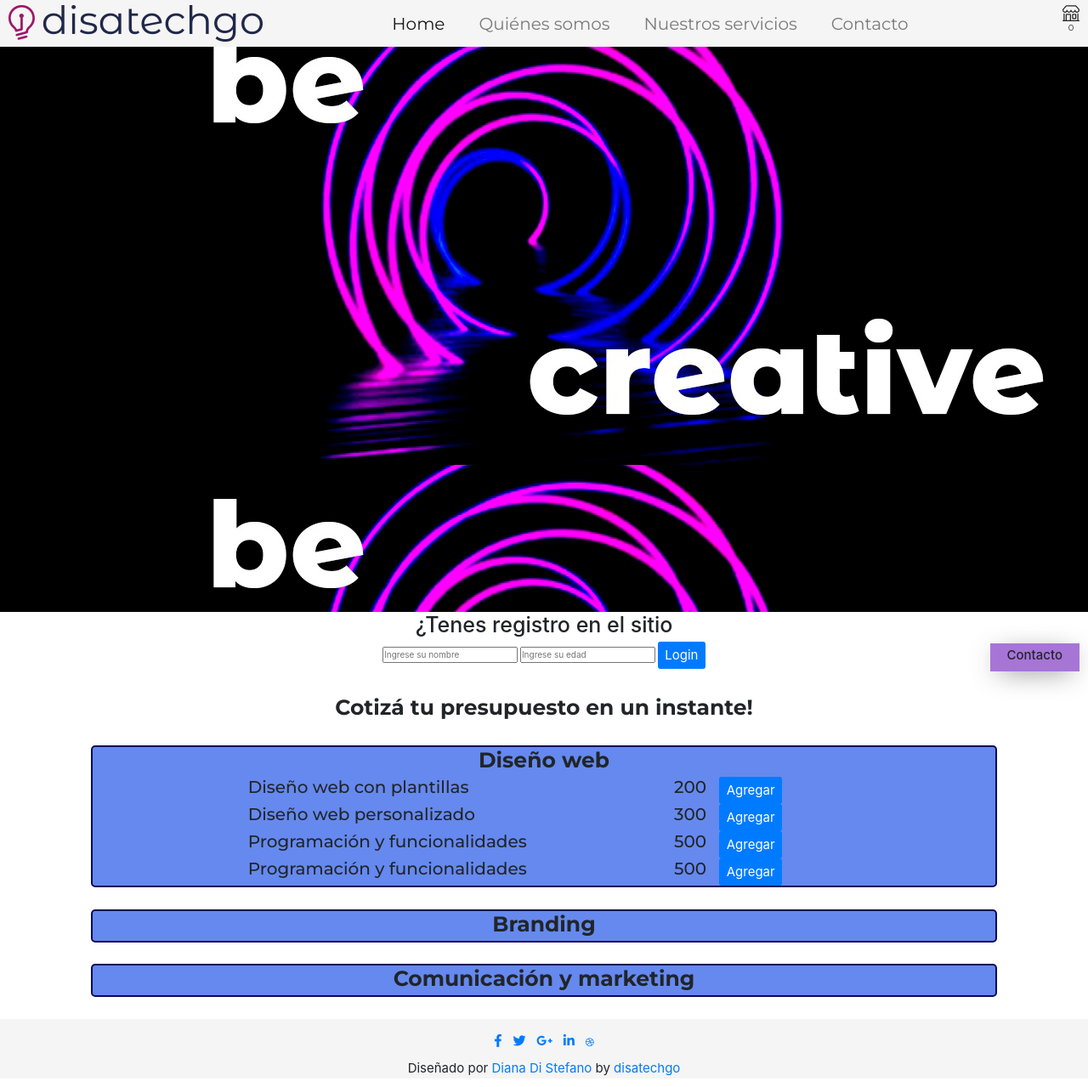
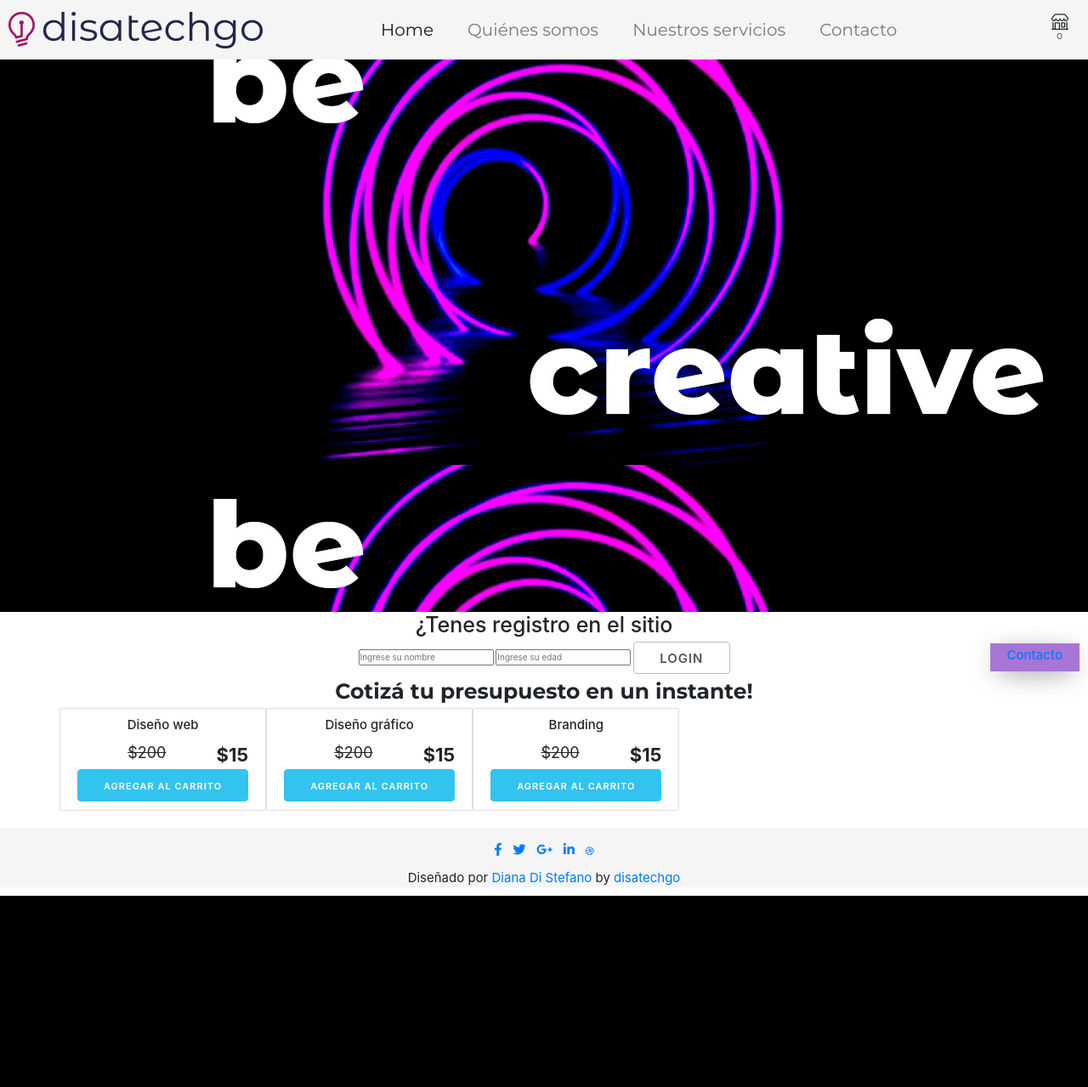
Before and after one commit to dianaledist/disatechgo-web, a PHP site: page / in a window 1280 px wide. Shown: the whole page at 85% size. After the commit the page ends 1054 px from the top, so only its background shows below. Run offline with PHP 8.4, Linux system fonts and the light colour scheme; some libraries are stand-ins or nearby versions.

Commit message:
cards y submenu carrito

```diff
--- a/index.html
+++ b/index.html
@@ -15,7 +15,8 @@
 <body>
 
   <header class="header_home">
-      <nav class="navbar navbar-expand-lg navbar-light scrolling-navbar nav">
+
+    <nav class="navbar navbar-expand-lg navbar-light scrolling-navbar nav">
         <div class="header_nav-logo">
           <a href="index.html">
               <img src="images/logo.png" class="navbar-img" alt="logo">
@@ -45,18 +46,21 @@
             <div class="two columns u-pull-right">
                 <ul>
                   <li class="submenu">
-                    <svg width="2em" height="2em" viewBox="0 0 16 16" class="bi bi-shop" fill="currentColor" xmlns="http://www.w3.org/2000/svg">
-                      <path fill-rule="evenodd" d="M2.97 1.35A1 1 0 0 1 3.73 1h8.54a1 1 0 0 1 .76.35l2.609 3.044A1.5 1.5 0 0 1 16 5.37v.255a2.375 2.375 0 0 1-4.25 1.458A2.371 2.371 0 0 1 9.875 8 2.37 2.37 0 0 1 8 7.083 2.37 2.37 0 0 1 6.125 8a2.37 2.37 0 0 1-1.875-.917A2.375 2.375 0 0 1 0 5.625V5.37a1.5 1.5 0 0 1 .361-.976l2.61-3.045zm1.78 4.275a1.375 1.375 0 0 0 2.75 0 .5.5 0 0 1 1 0 1.375 1.375 0 0 0 2.75 0 .5.5 0 0 1 1 0 1.375 1.375 0 1 0 2.75 0V5.37a.5.5 0 0 0-.12-.325L12.27 2H3.73L1.12 5.045A.5.5 0 0 0 1 5.37v.255a1.375 1.375 0 0 0 2.75 0 .5.5 0 0 1 1 0zM1.5 8.5A.5.5 0 0 1 2 9v6h1v-5a1 1 0 0 1 1-1h3a1 1 0 0 1 1 1v5h6V9a.5.5 0 0 1 1 0v6h.5a.5.5 0 0 1 0 1H.5a.5.5 0 0 1 0-1H1V9a.5.5 0 0 1 .5-.5zM4 15h3v-5H4v5zm5-5a1 1 0 0 1 1-1h2a1 1 0 0 1 1 1v3a1 1 0 0 1-1 1h-2a1 1 0 0 1-1-1v-3zm3 0h-2v3h2v-3z"/>
-                    </svg>
-                    <div class="header_nav-shopcantidad">
-                      <span class="nav_cantidad" id="cantidadP">0</span>
+
+                    <div class="header_nav-shop" onclick="openNav()">
+                      <div class="p-2 m-2">
+                        <svg width="2em" height="2em" viewBox="0 0 16 16" class="bi bi-shop" fill="currentColor" xmlns="http://www.w3.org/2000/svg">
+                        <path fill-rule="evenodd" d="M2.97 1.35A1 1 0 0 1 3.73 1h8.54a1 1 0 0 1 .76.35l2.609 3.044A1.5 1.5 0 0 1 16 5.37v.255a2.375 2.375 0 0 1-4.25 1.458A2.371 2.371 0 0 1 9.875 8 2.37 2.37 0 0 1 8 7.083 2.37 2.37 0 0 1 6.125 8a2.37 2.37 0 0 1-1.875-.917A2.375 2.375 0 0 1 0 5.625V5.37a1.5 1.5 0 0 1 .361-.976l2.61-3.045zm1.78 4.275a1.375 1.375 0 0 0 2.75 0 .5.5 0 0 1 1 0 1.375 1.375 0 0 0 2.75 0 .5.5 0 0 1 1 0 1.375 1.375 0 1 0 2.75 0V5.37a.5.5 0 0 0-.12-.325L12.27 2H3.73L1.12 5.045A.5.5 0 0 0 1 5.37v.255a1.375 1.375 0 0 0 2.75 0 .5.5 0 0 1 1 0zM1.5 8.5A.5.5 0 0 1 2 9v6h1v-5a1 1 0 0 1 1-1h3a1 1 0 0 1 1 1v5h6V9a.5.5 0 0 1 1 0v6h.5a.5.5 0 0 1 0 1H.5a.5.5 0 0 1 0-1H1V9a.5.5 0 0 1 .5-.5zM4 15h3v-5H4v5zm5-5a1 1 0 0 1 1-1h2a1 1 0 0 1 1 1v3a1 1 0 0 1-1 1h-2a1 1 0 0 1-1-1v-3zm3 0h-2v3h2v-3z"/>
+                        </svg>
+                        <span class="nav_cantidad" id="cantidadP">0</span>
+                      </div>
+
                     </div>
                           <div id="carrito">
 
                                   <table id="lista-carrito" class="u-full-width">
                                       <thead>
                                           <tr>
-                                              <th><h5>Imagen</h5></th>
                                               <th><h5>Nombre</h5></th>
                                               <th><h5>Precio</h5></th>
                                               <th><h5>Cantidad</h5></th>
@@ -70,8 +74,6 @@
                           </div>
                   </li>
               </ul>
-
-
             </div>
 
       </nav>
@@ -90,9 +92,60 @@
   </div>
 
 
-  <div class="text-center container-fluid mt-5 mb-5"><h2>Cotizá tu presupuesto en un instante!</h2></div>
 
-  <div class="container-fluid home_pricing-web col-10">
+  <section class="tienda" id="tienda">
+    <div class="titulo-tienda text-center container-fluid">
+
+        <!-- grilla de productos -->
+
+        <div id="lista-cursos" class="container justify-content-center">
+          <h2>
+            Cotizá tu presupuesto en un instante!
+          </h2>
+          <div class="row">
+              <div class="four columns">
+                  <div class="card">
+                      <div class="info-card">
+                          <h4>Diseño web</h4>
+<!--                           <img src="img/estrellas.png"> -->
+                          <p class="precio">$200  <span class="u-pull-right ">$15</span></p>
+                          <a href="#" class="u-full-width button-primary button input agregar-carrito" data-id="1">Agregar Al Carrito</a>
+                      </div>
+                  </div> <!--.card-->
+              </div>
+              <div class="four columns">
+                      <div class="card">
+                          <div class="info-card">
+                              <h4>Diseño gráfico</h4>
+ <!--                              <img src="img/estrellas.png"> -->
+                              <p class="precio">$200  <span class="u-pull-right ">$15</span></p>
+                              <a href="#" class="u-full-width button-primary button input agregar-carrito" data-id="2">Agregar Al Carrito</a>
+                          </div>
+                      </div>
+              </div>
+              <div class="four columns">
+                      <div class="card">
+                          <div class="info-card">
+                              <h4>Branding</h4>
+<!--                               <img src="img/estrellas.png"> -->
+                              <p class="precio">$200  <span class="u-pull-right ">$15</span></p>
+                              <a href="#" class="u-full-width button-primary button input agregar-carrito" data-id="3">Agregar Al Carrito</a>
+                          </div>
+                      </div> <!--.card-->
+              </div>
+            </div>
+
+
+
+
+
+    </div>
+  </section>
+
+
+
+
+<!--   <div class="container home_pricing-web">
     <div class="home_pricing-servicio d-flex justify-content-center">
       <h2 class="home_pricing-servicio-titulo">Diseño web</h2>
     </div>
@@ -112,7 +165,7 @@
 
   <div class="infoPresupuesto container text-center">
   <h2 class="container text-center" style="display:none">El presupuesto es: </h2>
-  </div>
+  </div> -->
 
 <!--   <div class="text-center mb-5">
   <input type="button" name="enviar" value="Calcular" onclick="Calcular()" class="btn btn-primary home_boton">
--- /dev/null
+++ b/scss/_componentes.scss
@@ -0,0 +1,56 @@
+.button,
+button,
+input[type="submit"],
+input[type="reset"],
+input[type="button"] {
+  display: inline-block;
+  height: 38px;
+  padding: 0 30px;
+  color: #555;
+  text-align: center;
+  font-size: 11px;
+  font-weight: 600;
+  line-height: 38px;
+  letter-spacing: .1rem;
+  text-transform: uppercase;
+  text-decoration: none;
+  white-space: nowrap;
+  background-color: transparent;
+  border-radius: 4px;
+  border: 1px solid #bbb;
+  cursor: pointer;
+  box-sizing: border-box; }
+.button:hover,
+button:hover,
+input[type="submit"]:hover,
+input[type="reset"]:hover,
+input[type="button"]:hover,
+.button:focus,
+button:focus,
+input[type="submit"]:focus,
+input[type="reset"]:focus,
+input[type="button"]:focus {
+  color: #333;
+  border-color: #888;
+  outline: 0; }
+.button.button-primary,
+button.button-primary,
+input[type="submit"].button-primary,
+input[type="reset"].button-primary,
+input[type="button"].button-primary {
+  color: #FFF;
+  background-color: #33C3F0;
+  border-color: #33C3F0; }
+.button.button-primary:hover,
+button.button-primary:hover,
+input[type="submit"].button-primary:hover,
+input[type="reset"].button-primary:hover,
+input[type="button"].button-primary:hover,
+.button.button-primary:focus,
+button.button-primary:focus,
+input[type="submit"].button-primary:focus,
+input[type="reset"].button-primary:focus,
+input[type="button"].button-primary:focus {
+  color: #FFF;
+  background-color: #1EAEDB;
+  border-color: #1EAEDB; }
--- a/scss/_footer.scss
+++ b/scss/_footer.scss
@@ -16,6 +16,6 @@ footer {
     -webkit-box-shadow: 0px 6px 32px -10px rgba(0,0,0,0.75);
     -moz-box-shadow: 0px 6px 32px -10px rgba(0,0,0,0.75);
     box-shadow: 0px 6px 32px -10px rgba(0,0,0,0.75);
-    color: var(--obscuro);
+
     text-decoration: none;
 }
--- a/scss/_header.scss
+++ b/scss/_header.scss
@@ -24,19 +24,18 @@
     }
 }
 
-
-
 ul {
     list-style: none;
 }
+
 .submenu {
     position: relative;
 }
+
 .submenu #carrito{
     display: none;
 }
 .submenu:hover #carrito{
-
     display: block;
     position: absolute;
     right:0;
@@ -45,6 +44,17 @@ ul {
     z-index: 1;
     background-color: white;
     padding: 20px;
-    min-height: 100vh;
+    min-height: 400px;
     min-width: 300px;
 }
+
+.u-full-width {
+    width: 100%;
+    box-sizing: border-box; }
+  .u-max-full-width {
+    max-width: 100%;
+    box-sizing: border-box; }
+  .u-pull-right {
+    float: right; }
+  .u-pull-left {
+    float: left; }
--- a/scss/_home.scss
+++ b/scss/_home.scss
@@ -1,3 +1,26 @@
+#lista-cursos .row {
+    margin-bottom:20px;
+}
+
+.info-card  {
+    padding: 10px 20px;
+}
+
+.info-card p,
+.card h4 {
+    margin-bottom: 5px;
+}
+.info-card .precio {
+    text-decoration: line-through;
+    font-size: 18px;
+    margin-top: 10px;
+}
+.info-card .precio span {
+    font-weight: 700;
+    font-size: 22px;
+}
+
+/*
 ////Hacer una variable para el estilo de la caja
 
 .home_pricing-web {
@@ -20,3 +43,5 @@
     background-color: rgb(101, 137, 238);
     margin-bottom: 2%;
 }
+
+ */
--- a/scss/style.css
+++ b/scss/style.css
@@ -47,8 +47,28 @@ ul {
   z-index: 1;
   background-color: white;
   padding: 20px;
-  min-height: 100vh;
+  min-height: 400px;
   min-width: 300px;
+}
+
+.u-full-width {
+  width: 100%;
+  -webkit-box-sizing: border-box;
+          box-sizing: border-box;
+}
+
+.u-max-full-width {
+  max-width: 100%;
+  -webkit-box-sizing: border-box;
+          box-sizing: border-box;
+}
+
+.u-pull-right {
+  float: right;
+}
+
+.u-pull-left {
+  float: left;
 }
 
 footer {
@@ -67,7 +87,6 @@ footer {
   background-color: #a775d6;
   -webkit-box-shadow: 0px 6px 32px -10px rgba(0, 0, 0, 0.75);
   box-shadow: 0px 6px 32px -10px rgba(0, 0, 0, 0.75);
-  color: var(--obscuro);
   text-decoration: none;
 }
 
@@ -96,28 +115,120 @@ h6 {
   font-size: 1.5rem !important;
 }
 
+#lista-cursos .row {
+  margin-bottom: 20px;
+}
+
+.info-card {
+  padding: 10px 20px;
+}
+
+.info-card p,
+.card h4 {
+  margin-bottom: 5px;
+}
+
+.info-card .precio {
+  text-decoration: line-through;
+  font-size: 18px;
+  margin-top: 10px;
+}
+
+.info-card .precio span {
+  font-weight: 700;
+  font-size: 22px;
+}
+
+/*
+////Hacer una variable para el estilo de la caja
+
 .home_pricing-web {
     border-radius: 5px 5px 5px 5px;
     border: 2px solid #0c0758;
-  background-color: #6589ee;
+    background-color: rgb(101, 137, 238);
     margin-bottom: 2%;
 }
 
 .home_pricing-branding {
     border-radius: 5px 5px 5px 5px;
     border: 2px solid #0c0758;
-  background-color: #6589ee;
+    background-color: rgb(101, 137, 238);
     margin-bottom: 2%;
 }
 
 .home_pricing-comunicacion {
     border-radius: 5px 5px 5px 5px;
     border: 2px solid #0c0758;
-  background-color: #6589ee;
+    background-color: rgb(101, 137, 238);
     margin-bottom: 2%;
 }
 
-/* @import "componentes"; */
+ */
+.button,
+button,
+input[type="submit"],
+input[type="reset"],
+input[type="button"] {
+  display: inline-block;
+  height: 38px;
+  padding: 0 30px;
+  color: #555;
+  text-align: center;
+  font-size: 11px;
+  font-weight: 600;
+  line-height: 38px;
+  letter-spacing: .1rem;
+  text-transform: uppercase;
+  text-decoration: none;
+  white-space: nowrap;
+  background-color: transparent;
+  border-radius: 4px;
+  border: 1px solid #bbb;
+  cursor: pointer;
+  -webkit-box-sizing: border-box;
+          box-sizing: border-box;
+}
+
+.button:hover,
+button:hover,
+input[type="submit"]:hover,
+input[type="reset"]:hover,
+input[type="button"]:hover,
+.button:focus,
+button:focus,
+input[type="submit"]:focus,
+input[type="reset"]:focus,
+input[type="button"]:focus {
+  color: #333;
+  border-color: #888;
+  outline: 0;
+}
+
+.button.button-primary,
+button.button-primary,
+input[type="submit"].button-primary,
+input[type="reset"].button-primary,
+input[type="button"].button-primary {
+  color: #FFF;
+  background-color: #33C3F0;
+  border-color: #33C3F0;
+}
+
+.button.button-primary:hover,
+button.button-primary:hover,
+input[type="submit"].button-primary:hover,
+input[type="reset"].button-primary:hover,
+input[type="button"].button-primary:hover,
+.button.button-primary:focus,
+button.button-primary:focus,
+input[type="submit"].button-primary:focus,
+input[type="reset"].button-primary:focus,
+input[type="button"].button-primary:focus {
+  color: #FFF;
+  background-color: #1EAEDB;
+  border-color: #1EAEDB;
+}
+
 * {
   padding: 0;
   margin: 0;
--- a/scss/style.scss
+++ b/scss/style.scss
@@ -4,7 +4,7 @@
 @import "variables";
 @import "home";
 
-/* @import "componentes"; */
+@import "componentes";
 
 
 *{
```
Also changed, not shown: datos.txt (+36 -0 lines), js/codigo.js (+99 -38 lines), 1 other file. Lines whose indentation alone changed are shown as unchanged.
